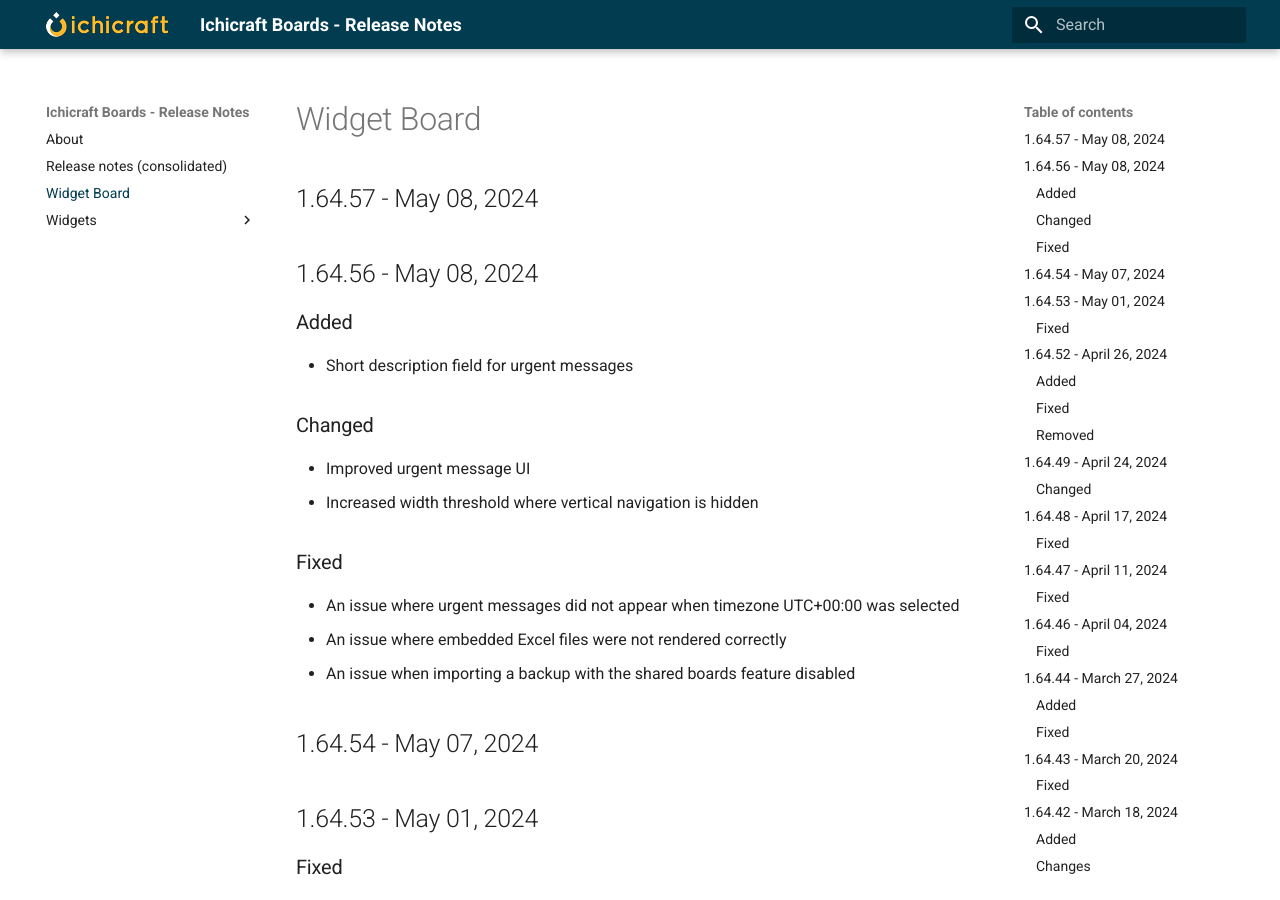
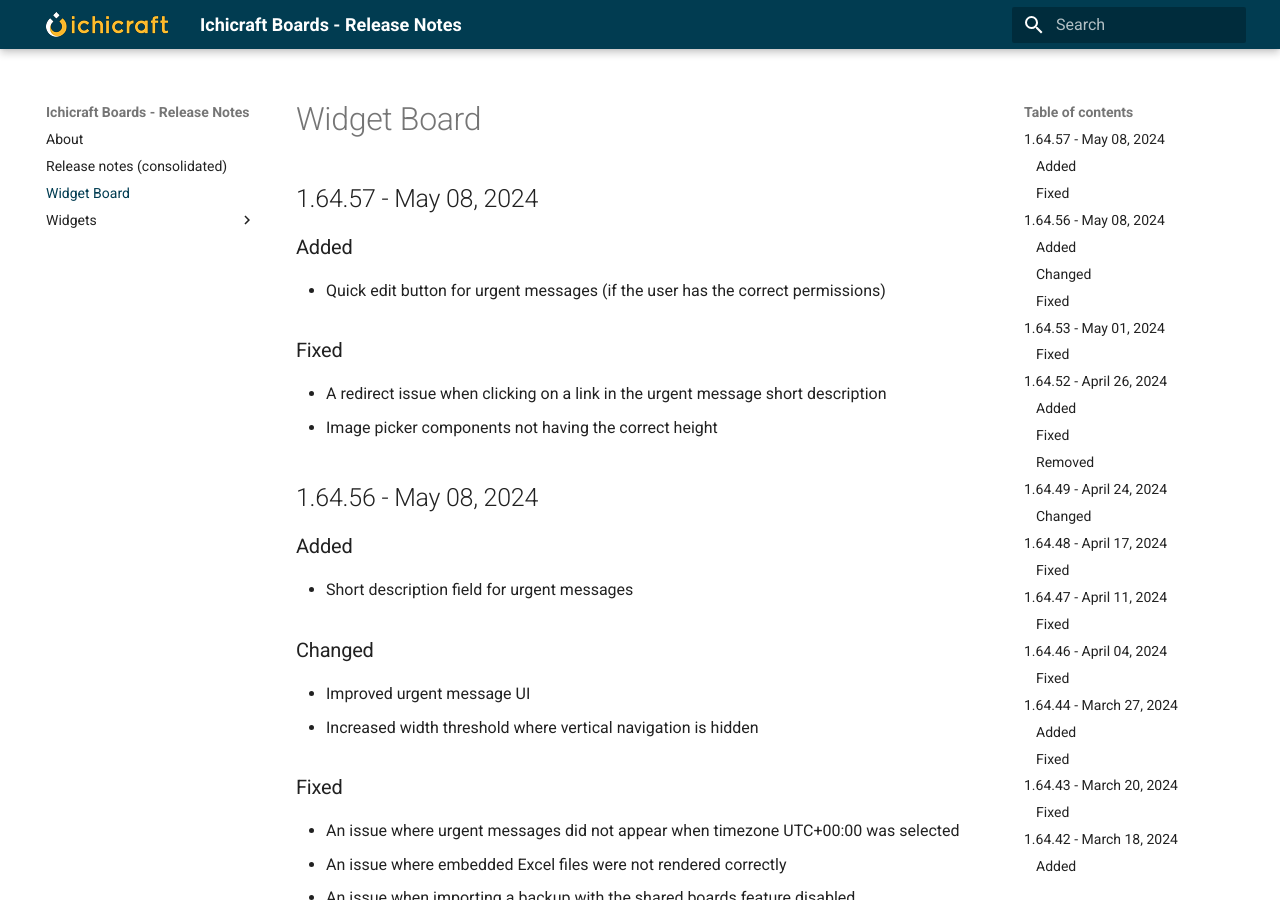
Before and after one commit to ichicraft/widgets-docs, an MkDocs documentation site: the page built from docs/Widget Board.md, in a window 1280 px wide and 900 px high. Built offline with MkDocs 1.6.1 and Material for MkDocs 9.7.7, drawn with Linux system fonts in a browser that asks for light colours.

```diff
--- a/docs/Widget Board.md
+++ b/docs/Widget Board.md
@@ -1,4 +1,11 @@
 ## 1.64.57 - May 08, 2024
+
+### Added
+- Quick edit button for urgent messages (if the user has the correct permissions)
+
+### Fixed
+- A redirect issue when clicking on a link in the urgent message short description
+- Image picker components not having the correct height
 
 ## 1.64.56 - May 08, 2024
 
@@ -13,8 +20,6 @@
 - An issue where urgent messages did not appear when timezone UTC+00:00 was selected
 - An issue where embedded Excel files were not rendered correctly
 - An issue when importing a backup with the shared boards feature disabled
-
-## 1.64.54 - May 07, 2024
 
 ## 1.64.53 - May 01, 2024
 
```
Also changed, not shown: docs/Release-notes-(consolidated).md (+7 -2 lines).
